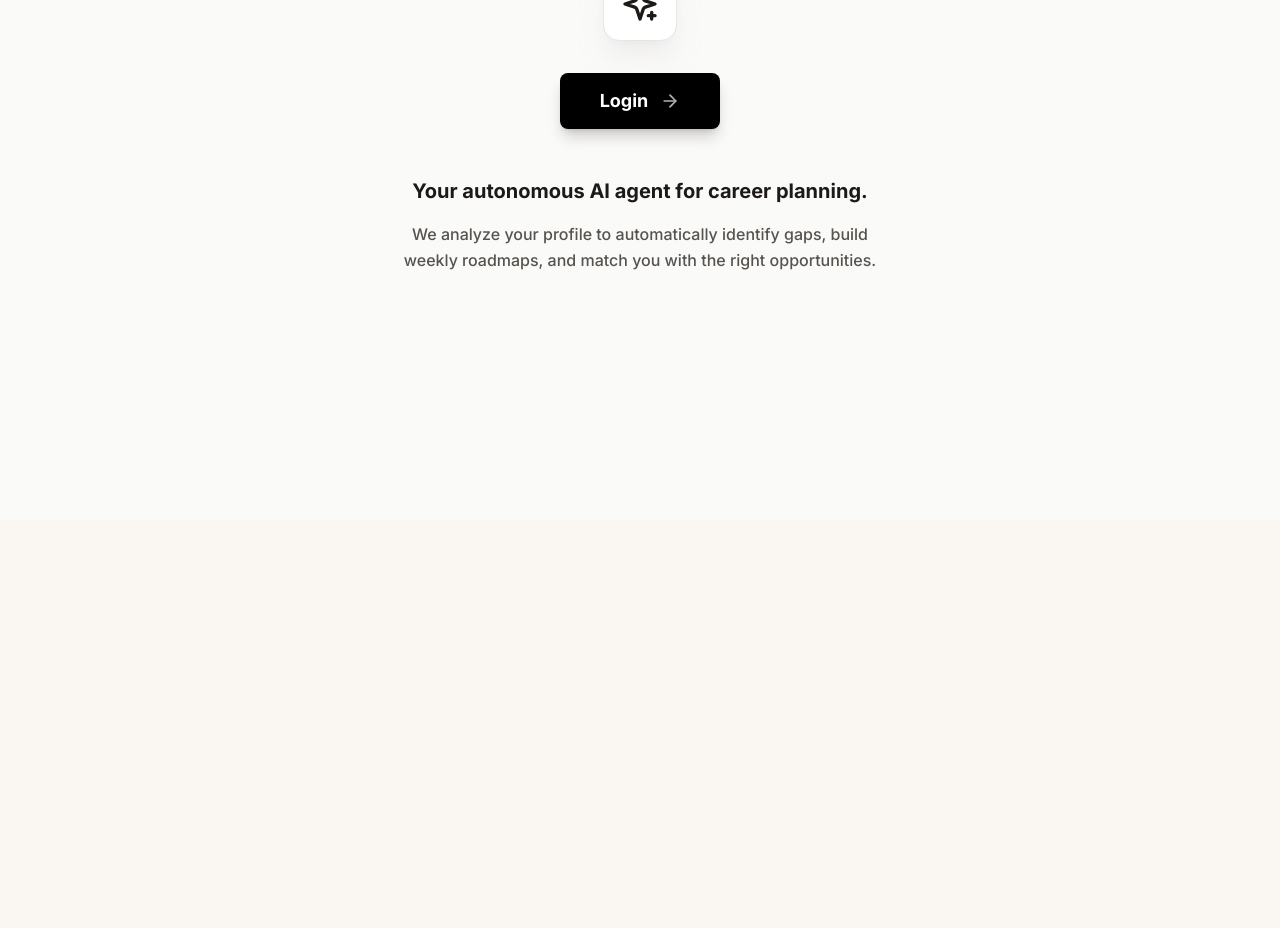
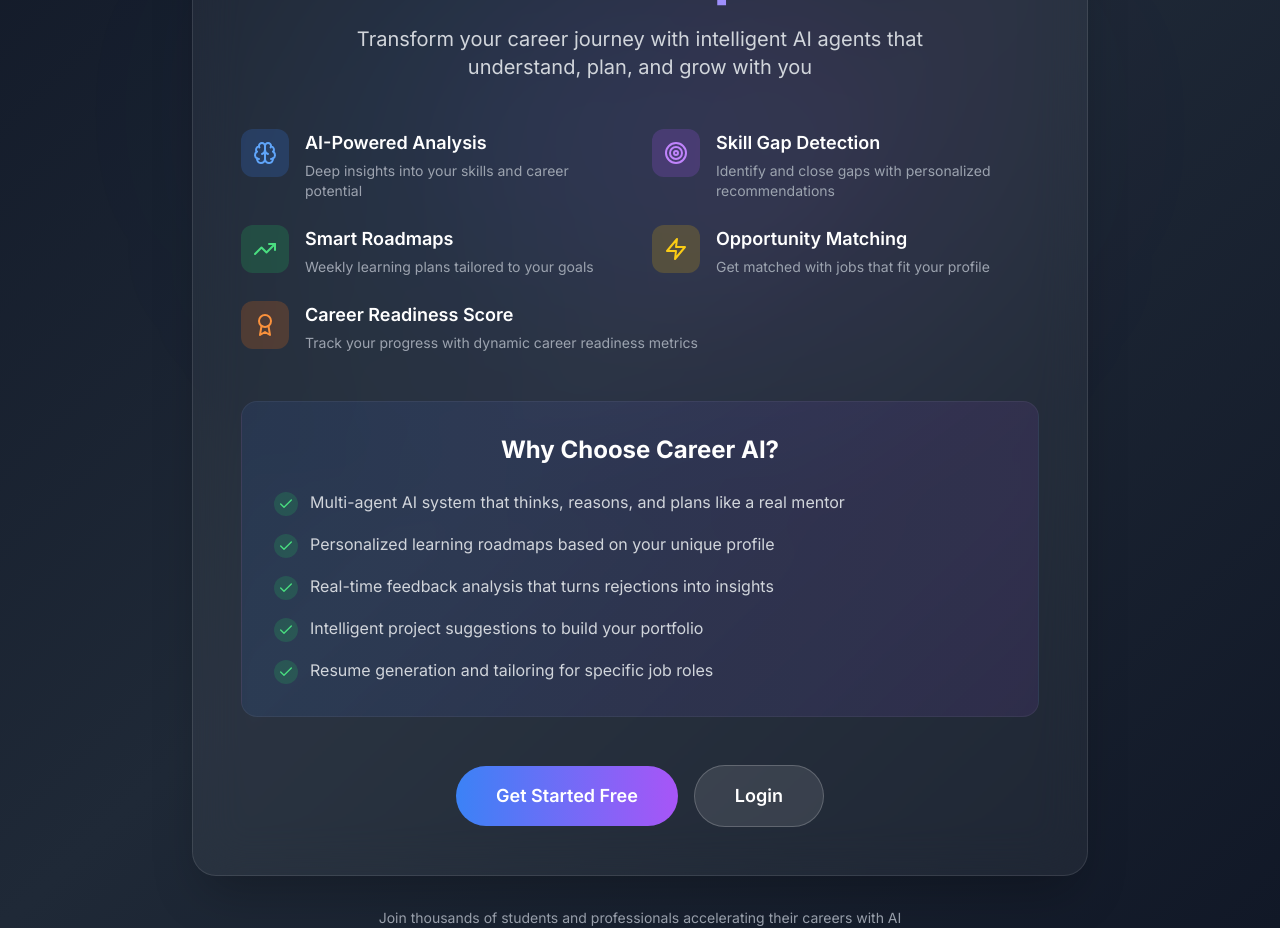
Before and after one commit to chiru1122006/frontend-career-copilot, a React (Vite) app: page / in a window 1280 px wide. Shown: the part 280-1208 px from the top of the page. Before the commit the page ends 800 px from the top, so only its background shows below. Built offline with nearby package versions, Linux system fonts and the light colour scheme; no server answers.

Commit message:
Update LandingPage.tsx

```diff
--- a/src/pages/LandingPage.tsx
+++ b/src/pages/LandingPage.tsx
@@ -1,115 +1,134 @@
-import { useState } from 'react';
-import { Sparkles, ArrowRight, Lock } from 'lucide-react';
+import { Link } from 'react-router-dom'
+import { Sparkles, Brain, Target, TrendingUp, Zap, Award, Check } from 'lucide-react'
 
-// --- Type Definitions ---
+export default function LandingPage() {
+  return (
+    <div className="min-h-screen bg-gradient-to-br from-gray-900 via-gray-800 to-gray-900 flex items-center justify-center px-6">
+      {/* Background effects */}
+      <div className="absolute top-1/4 left-1/4 w-96 h-96 bg-blue-500/10 rounded-full blur-[128px] pointer-events-none" />
+      <div className="absolute bottom-1/4 right-1/4 w-96 h-96 bg-purple-500/10 rounded-full blur-[128px] pointer-events-none" />
 
-interface NavigationProps {
-  onNavigate: (page: string) => void;
-}
-
-// --- Landing Page Component (Primary) ---
-
-const LandingPage = ({ onNavigate }: NavigationProps) => {
-  return (
-    <div className="min-h-screen bg-stone-50 flex flex-col items-center justify-center p-6 text-center">
-
-      {/* Brand Icon */}
-      <div className="mb-8 p-4 rounded-2xl bg-white border border-stone-200 shadow-xl shadow-stone-200/50">
-        <Sparkles className="w-10 h-10 text-stone-900" />
+      <div className="max-w-4xl w-full relative">
+        {/* Logo */}
+        <div className="flex items-center justify-center gap-3 mb-12">
+          <div className="w-16 h-16 rounded-2xl bg-gradient-to-br from-blue-500 to-purple-500 flex items-center justify-center shadow-lg">
+            <Sparkles className="w-8 h-8 text-white" />
+          </div>
+          <span className="text-4xl font-bold text-white">Career AI</span>
         </div>
 
-      {/* Main Action: Login Button */}
-      {/* Design: Solid black button with white text for high contrast */}
-      <button
-        onClick={() => onNavigate('login')}
-        className="group px-10 py-3.5 bg-black text-white rounded-lg font-bold text-lg hover:bg-stone-800 transition-all duration-300 flex items-center gap-3 shadow-lg shadow-stone-900/20 cursor-pointer"
-      >
-        Login
-        <ArrowRight className="w-5 h-5 opacity-70 group-hover:translate-x-1 group-hover:opacity-100 transition-all" />
-      </button>
-
-      {/* Spacer */}
-      <div className="h-12"></div>
-
-      {/* Description - Just 2 lines about Career AI */}
-      <div className="max-w-lg space-y-4 px-4">
-        <p className="text-xl font-bold text-stone-900">
-          Your autonomous AI agent for career planning.
-        </p>
-        <p className="text-base text-stone-600 leading-relaxed font-medium">
-          We analyze your profile to automatically identify gaps, build weekly roadmaps, and match you with the right opportunities.
+        {/* Main Card */}
+        <div className="bg-white/5 backdrop-blur-xl rounded-3xl border border-white/10 p-12 shadow-2xl">
+          {/* Heading */}
+          <div className="text-center mb-12">
+            <h1 className="text-5xl md:text-6xl font-bold text-white mb-6 leading-tight">
+              Your AI-Powered
+              <br />
+              <span className="bg-gradient-to-r from-blue-400 to-purple-400 bg-clip-text text-transparent">
+                Career Companion
+              </span>
+            </h1>
+            <p className="text-xl text-gray-300 max-w-2xl mx-auto">
+              Transform your career journey with intelligent AI agents that understand, plan, and grow with you
             </p>
           </div>
 
+          {/* Key Features */}
+          <div className="grid md:grid-cols-2 gap-6 mb-12">
+            <div className="flex items-start gap-4 group">
+              <div className="w-12 h-12 rounded-xl bg-blue-500/20 flex items-center justify-center flex-shrink-0 group-hover:bg-blue-500/30 transition-colors">
+                <Brain className="w-6 h-6 text-blue-400" />
               </div>
-  );
-};
-
-// --- Login Component (Demo) ---
-
-const Login = ({ onNavigate }: NavigationProps) => {
-  return (
-    <div className="min-h-screen bg-stone-50 flex items-center justify-center p-4">
-      {/* Login Card */}
-      <div className="w-full max-w-md bg-white border border-stone-200 rounded-2xl p-8 shadow-xl shadow-stone-200/50">
-        <div className="flex items-center gap-3 mb-8">
-            <div className="p-2 bg-stone-100 rounded-lg">
-                <Lock className="w-5 h-5 text-stone-900" />
+              <div>
+                <h3 className="text-lg font-semibold text-white mb-1">AI-Powered Analysis</h3>
+                <p className="text-gray-400 text-sm">Deep insights into your skills and career potential</p>
               </div>
-            <h2 className="text-xl font-bold text-stone-900">Sign In</h2>
             </div>
 
-        <form className="space-y-4" onSubmit={(e) => e.preventDefault()}>
-          <div>
-            <label htmlFor="email" className="block text-sm font-bold text-stone-700 mb-1">Email</label>
-            <input
-                id="email"
-                type="email"
-                className="w-full bg-stone-50 border border-stone-300 rounded-lg px-4 py-2.5 text-stone-900 placeholder:text-stone-400 focus:outline-none focus:border-stone-900 focus:ring-1 focus:ring-stone-900 transition-all"
-                placeholder="you@example.com"
-                required
-            />
+            <div className="flex items-start gap-4 group">
+              <div className="w-12 h-12 rounded-xl bg-purple-500/20 flex items-center justify-center flex-shrink-0 group-hover:bg-purple-500/30 transition-colors">
+                <Target className="w-6 h-6 text-purple-400" />
               </div>
               <div>
-            <label htmlFor="password" className="block text-sm font-bold text-stone-700 mb-1">Password</label>
-            <input
-                id="password"
-                type="password"
-                className="w-full bg-stone-50 border border-stone-300 rounded-lg px-4 py-2.5 text-stone-900 placeholder:text-stone-400 focus:outline-none focus:border-stone-900 focus:ring-1 focus:ring-stone-900 transition-all"
-                placeholder="••••••••"
-                required
-            />
+                <h3 className="text-lg font-semibold text-white mb-1">Skill Gap Detection</h3>
+                <p className="text-gray-400 text-sm">Identify and close gaps with personalized recommendations</p>
               </div>
-          <button
-            type="submit"
-            className="w-full bg-black hover:bg-stone-800 text-white font-bold py-3 rounded-lg transition-colors mt-2 shadow-lg shadow-stone-900/10 cursor-pointer"
-          >
-            Continue
-          </button>
-        </form>
+            </div>
 
-        <div className="mt-6 text-center">
-            <button
-                onClick={() => onNavigate('landing')}
-                className="text-sm text-stone-500 hover:text-stone-900 transition-colors font-semibold cursor-pointer"
-            >
-                ← Back to Home
-            </button>
+            <div className="flex items-start gap-4 group">
+              <div className="w-12 h-12 rounded-xl bg-green-500/20 flex items-center justify-center flex-shrink-0 group-hover:bg-green-500/30 transition-colors">
+                <TrendingUp className="w-6 h-6 text-green-400" />
+              </div>
+              <div>
+                <h3 className="text-lg font-semibold text-white mb-1">Smart Roadmaps</h3>
+                <p className="text-gray-400 text-sm">Weekly learning plans tailored to your goals</p>
+              </div>
+            </div>
+
+            <div className="flex items-start gap-4 group">
+              <div className="w-12 h-12 rounded-xl bg-yellow-500/20 flex items-center justify-center flex-shrink-0 group-hover:bg-yellow-500/30 transition-colors">
+                <Zap className="w-6 h-6 text-yellow-400" />
+              </div>
+              <div>
+                <h3 className="text-lg font-semibold text-white mb-1">Opportunity Matching</h3>
+                <p className="text-gray-400 text-sm">Get matched with jobs that fit your profile</p>
+              </div>
+            </div>
+
+            <div className="flex items-start gap-4 group md:col-span-2">
+              <div className="w-12 h-12 rounded-xl bg-orange-500/20 flex items-center justify-center flex-shrink-0 group-hover:bg-orange-500/30 transition-colors">
+                <Award className="w-6 h-6 text-orange-400" />
+              </div>
+              <div>
+                <h3 className="text-lg font-semibold text-white mb-1">Career Readiness Score</h3>
+                <p className="text-gray-400 text-sm">Track your progress with dynamic career readiness metrics</p>
               </div>
             </div>
           </div>
-  );
-};
 
-// --- App Container (Wraps Landing Page for Preview) ---
+          {/* What Makes Us Different */}
+          <div className="bg-gradient-to-r from-blue-500/10 to-purple-500/10 rounded-2xl p-8 mb-12 border border-white/5">
+            <h3 className="text-2xl font-bold text-white mb-6 text-center">Why Choose Career AI?</h3>
+            <ul className="space-y-4">
+              {[
+                'Multi-agent AI system that thinks, reasons, and plans like a real mentor',
+                'Personalized learning roadmaps based on your unique profile',
+                'Real-time feedback analysis that turns rejections into insights',
+                'Intelligent project suggestions to build your portfolio',
+                'Resume generation and tailoring for specific job roles'
+              ].map((item) => (
+                <li key={item} className="flex items-start gap-3">
+                  <div className="w-6 h-6 rounded-full bg-green-500/20 flex items-center justify-center flex-shrink-0 mt-0.5">
+                    <Check className="w-4 h-4 text-green-400" />
+                  </div>
+                  <span className="text-gray-300">{item}</span>
+                </li>
+              ))}
+            </ul>
+          </div>
 
-export default function App() {
-  const [currentPage, setCurrentPage] = useState<string>('landing');
+          {/* CTA Buttons */}
+          <div className="flex flex-col sm:flex-row items-center justify-center gap-4">
+            <Link
+              to="/signup"
+              className="w-full sm:w-auto px-10 py-4 rounded-full font-semibold text-lg bg-gradient-to-r from-blue-500 to-purple-500 text-white hover:shadow-lg hover:shadow-blue-500/50 transition-all"
+            >
+              Get Started Free
+            </Link>
+            <Link
+              to="/login"
+              className="w-full sm:w-auto px-10 py-4 rounded-full font-semibold text-lg bg-white/10 text-white hover:bg-white/20 transition-all border border-white/20"
+            >
+              Login
+            </Link>
+          </div>
+        </div>
 
-  return (
-    <>
-      {currentPage === 'landing' && <LandingPage onNavigate={setCurrentPage} />}
-      {currentPage === 'login' && <Login onNavigate={setCurrentPage} />}
-    </>
-  );
+        {/* Footer Note */}
+        <p className="text-center text-gray-400 mt-8 text-sm">
+          Join thousands of students and professionals accelerating their careers with AI
+        </p>
+      </div>
+    </div>
+  )
 }
```
Lines whose indentation alone changed are shown as unchanged.
